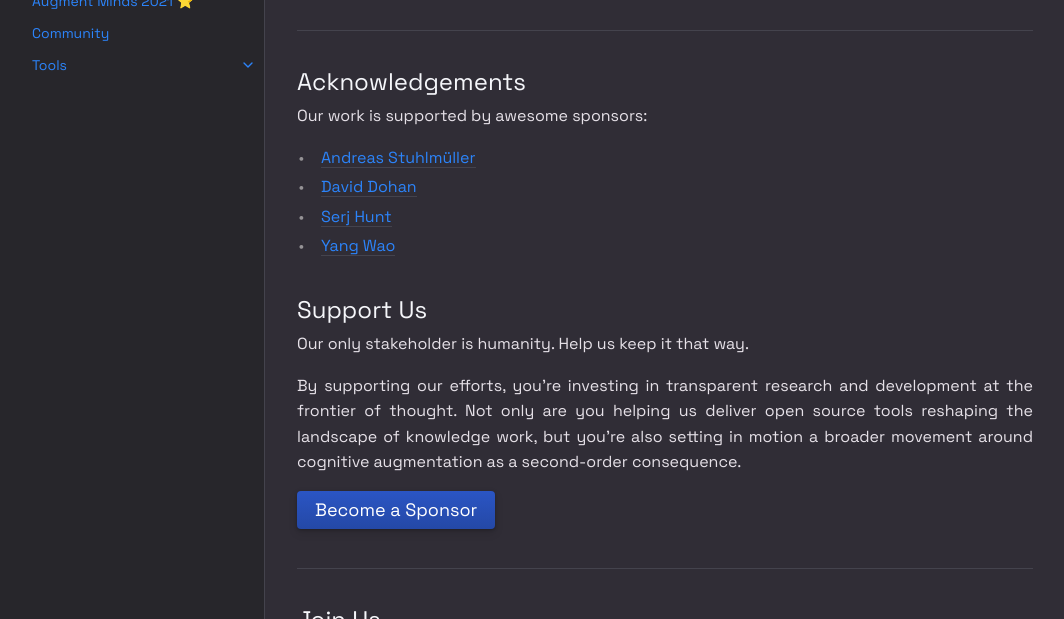
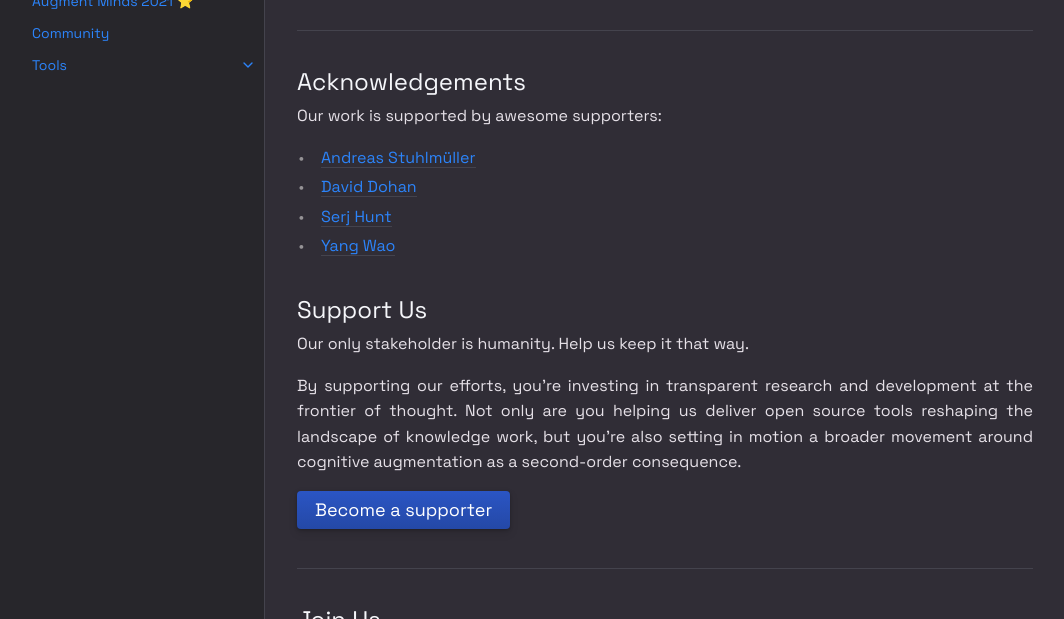
Before and after one commit to Psionica/psionica.github.io, a Jekyll site: the page built from index.md, in a window 1280 px wide and 900 px high, scrolled down 1227 px. Shown: the part 155-774 px from the top of the window, without its empty margins (107-1171 px from the left). Built offline with Jekyll 4.4.1, drawn with Linux system fonts in a browser that asks for light colours.

Commit message:
Update supporter mentions

```diff
--- a/index.md
+++ b/index.md
@@ -81,7 +81,7 @@ Promoting critical thinking through prompt generation.
 
 ## Acknowledgements
 
-Our work is supported by awesome sponsors:
+Our work is supported by awesome supporters:
 - [Andreas Stuhlmüller](https://stuhlmueller.org/)
 - [David Dohan](https://twitter.com/dmdohan)
 - [Serj Hunt](https://twitter.com/Serjhunt_ARK)
@@ -93,7 +93,7 @@ Our only stakeholder is humanity. Help us keep it that way.
 
 By supporting our efforts, you're investing in transparent research and development at the frontier of thought. Not only are you helping us deliver open source tools reshaping the landscape of knowledge work, but you're also setting in motion a broader movement around cognitive augmentation as a second-order consequence.
 
-[Become a Sponsor](https://opencollective.com/psionica){: .btn .btn-primary .fs-5 .mb-4 .mb-md-0 }
+[Become a supporter](https://opencollective.com/psionica){: .btn .btn-primary .fs-5 .mb-4 .mb-md-0 }
 
 ---
 
```
Also changed, not shown: docs/tools/autocards.md (+2 -2 lines), docs/tools/dual.md (+2 -2 lines), docs/tools/k-probes.md (+2 -2 lines), docs/tools/memnav.md (+2 -2 lines), docs/tools/semantica.md (+2 -2 lines), 7 other files.
